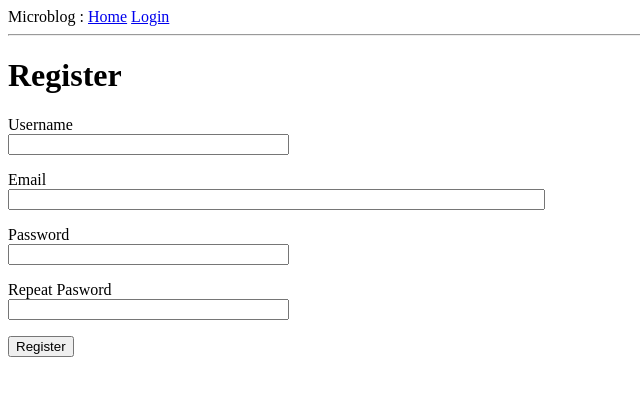
After one commit to surucodes/microblog, a Flask app: page /register in a window 1280 px wide. The commit adds this page. Shown: the top 396 px of the page, without its empty margins (0-640 px from the left). Run offline with Flask 3, Linux system fonts and the light colour scheme.

Commit message:
Add pwd hashing,Login,User Registration

```diff
--- a/app/__init__.py
+++ b/app/__init__.py
@@ -2,8 +2,12 @@ from flask import Flask
 from config import Config
 from flask_sqlalchemy import SQLAlchemy
 from flask_migrate import Migrate
+from flask_login import LoginManager
 app = Flask(__name__)
 app.config.from_object(Config)
+login = LoginManager(app)
+login.login_view = 'login'
+# for implementing features such as allowing access to a page ONLY when logged in, and redirecting to the login in view funtion if not , flask needs to know what is the view function that handles login. The above line is for that purpose.
 db = SQLAlchemy(app)
 # This line initializes the Flask-SQLAlchemy extension and connects your Flask app to a database.
 migrate = Migrate(app, db)
--- a/app/forms.py
+++ b/app/forms.py
@@ -1,8 +1,10 @@
 # The Flask-WTF extension uses Python classes to represent web forms. A form class simply defines the fields of the form as class variables.
 from flask_wtf import FlaskForm
 from wtforms import StringField,PasswordField,BooleanField,SubmitField
-from wtforms.validators import DataRequired
-
+from wtforms.validators import ValidationError,DataRequired,Email,EqualTo
+import sqlalchemy as sa
+from app import db
+from app.models import User
 class LoginForm(FlaskForm):
     username = StringField('Username' , validators = [DataRequired()])
     password = PasswordField('Password', validators=[DataRequired()])
@@ -12,3 +14,22 @@ class LoginForm(FlaskForm):
 # 🧠 This adds a text input box for the user to type their username.
 # 'Username' is the label that will be shown next to the box.
 # Internally, Flask-WTF takes care of naming it username, validating it, and showing it on the HTML page when you write {{ form.username() }}.
+
+class RegistrationForm(FlaskForm):
+    username = StringField('Username' , validators = [DataRequired()])
+    email = StringField('Email', validators = [DataRequired(), Email()])
+    password = PasswordField('Password', validators=[DataRequired()])
+    password2 = PasswordField(
+        'Repeat Pasword' , validators = [DataRequired() , EqualTo('password')])
+    submit  = SubmitField('Register')
+
+    def validate_username(self,username) :
+        user = db.session.scalar(sa.select(User).where(User.username == username.data))
+        if user is not None :
+            raise ValidationError('Please use a different username.')
+
+    def validate_email(self,email):
+        user = db.session.scalar(sa.select(User).where(User.email == email.data))
+        if user is not None:
+            raise ValidationError('Please enter a differnt email address.')
+    # When you add any methods that match the pattern validate_<field_name>, WTForms takes those as custom validators and invokes them in addition to the stock validators. I have added two of those methods to this class for the username and email fields.
--- a/app/routes.py
+++ b/app/routes.py
@@ -4,10 +4,25 @@ from app import app
 #A view function is just a Python function that runs when someone visits a specific URL on your Flask website.
 from flask import render_template , flash , redirect , url_for
 from app.forms import LoginForm
+
+from flask_login import current_user, login_user
+import sqlalchemy as sa
+from app import db
+from app.models import User
+from flask_login import logout_user
+from flask_login import login_required
+from flask import request
+from urllib.parse import urlsplit
+
+from app.forms import RegistrationForm
 @app.route('/')
 @app.route('/index')
+@login_required
+# When a user that is not logged in accesses a view function protected with the @login_required decorator, the decorator is going to redirect to the login page, but it is going to include some extra information in this redirect so that the application can then return to the original page. If the user navigates to /index, for example, the @login_required decorator will intercept the request and respond with a redirect to /login, but it will add a query string argument to this URL, making the complete redirect URL /login?next=/index. The next query string argument is set to the original URL, so the application can use that to redirect back after login.
+# When an unlogged-in user accesses a view protected by the @login_required decorator, it redirects to the login page with extra information to return to the original page. For example, if the user goes to /index, the decorator redirects to /login?next=/index, where ‘next’ is the original URL for post-login redirection.
+# Flask-Login uses the @login_required decorator to protect view functions from anonymous users. Placing this decorator below the @app.route decorator in Flask restricts access to authenticated users only.
 def index():
-    user = {'username':'Suraj'}
+    # user = {'username':'Suraj'}
 #     return '''
 #     <head>
 #         <title> Home Page - Microblog </title>
@@ -28,7 +43,7 @@ def index():
           'body': 'Beautiful day in portland with my banda!'
       }
   ]
-    return render_template("index.html",title='m  ', user = user , posts=posts)
+    return render_template("index.html",title='Home Page',posts=posts)
 # The render_template() function invokes the Jinja template engine that comes bundled with the Flask framework. Jinja substitutes {{ ... }} blocks with the corresponding values, given by the arguments provided in the render_template() call.
 
 # When a user visits /login, this happens:
@@ -43,10 +58,73 @@ def index():
 
 @app.route('/login', methods = ['GET','POST'])
 def login():
+    if current_user.is_authenticated:
+#         current_user is a special variable provided by Flask-Login.
+
+# It represents whoever is currently using your website:
+
+# If someone has logged in, current_user is the actual user object from your database.
+
+# If no one is logged in, current_user is an anonymous user (a special object Flask-Login provides)
+# current_user = the person using your app right now.
+
+# .is_authenticated = tells you if they’re logged in.
+
+     # checking for the first property of the user login criteria which helps us to find out of a user is logged in or not. this above line handle a case where an already logged-in user mistakenly visits the `/login` page. Using `current_user` from Flask-Login, which represents the current client (either a real user object of the User table or an anonymous one), we check the `is_authenticated` property. If the user is already logged in, we redirect them to the index page.
+
+        return redirect(url_for('index'))
+    # `url_for('index')` returns `'/'`, the URL path of the `index` VIEW FUNCTION defined with `@app.route('/')` in your Flask app.
+
     form = LoginForm()
     if form.validate_on_submit():
-        flash('Login requested for user {}, remember_me = {}'.format(
-            form.username.data , form.remember_me.data
-        ))
+        user = db.session.scalar(sa.select(User).where(User.username == form.username.data))
+        # User clicks "Submit" (POST request)
+        # Flask-WTF reads the incoming form data from the request.Now form.username.data will contain 'suraj' You can access it in your Flask route to log the user in, etc.
+        if user is None or not user.check_password(form.password.data):
+            flash('Invalid Username or password')
+            return redirect (url_for('login'))
+        login_user(user,remember = form.remember_me.data)
+        next_page = request.args.get('next')
+        # gets the value of the next argument in the query which is produced by @login_required decorator inorder to redirect to the original page to which the user intended to go in the first place(but login required stopped him so to login first) from the login page Example: if the URL is /login?next=/dashboard, next_page becomes "/dashboard".
+        # netloc means "network location" — it includes the domain name and (optional) port.For a URL like https://google.com/page, netloc is google.com.
+
+        if not next_page or urlsplit(next_page).netloc != '':
+        # checks for Case 3 mentioned below. Basically, this ensures next_page is a relative URL (like /dashboard), and not an external URL (like http://malliciousevilsite.com).netloc is only present in full URLs (like http://...), so we block those.
+
+
+            next_page = url_for('index')
+        return redirect(next_page)
+        # return redirect(url_for('index'))
+        # flash('Login requested for user {}, remember_me = {}'.format(
+        #     form.username.data , form.remember_me.data
+        # ))
+        # return redirect(url_for('index'))
+
+#         Case 1: If the `next` argument is not present in the login URL, the application redirects the user to the default index page. For example, if the login URL is `/login` and there is no `next` argument, the user is redirected to `/`.
+
+#    - Case 2: If the `next` argument is present and points to a relative path, the application redirects the user to that path. For instance, if the login URL is `/login?next=/dashboard`, the user is redirected to `/dashboard`.
+
+#    - Case 3: If the `next` argument is present and points to a full URL with a domain name, the application ignores it for security reasons and redirects the user to the index page. For example, if the login URL is `/login?next=https://malicioussite.com`, the user is redirected to `/` instead of the malicious site.
+
+    return render_template('login.html',title ='Sign In', form = form)
+
+@app.route('/logout')
+def logout():
+    logout_user()
+    return redirect(url_for('index'))
+
+
+@app.route('/register', methods= ['GET', 'POST'])
+def register():
+    if current_user.is_authenticated:
         return redirect(url_for('index'))
-    return render_template('login.html',title ='Sign In', form = form)
+    form = RegistrationForm()
+    if form.validate_on_submit():
+        # validate_on_submit() is a Flask-WTF method that does two things at once:Checks if the form has been submitted (request.method == "POST")Validates the form data (i.e., runs all the validators on the form fields)
+        user = User(username = form.username.data, email= form.email.data)
+        user.set_password(form.password.data)
+        db.session.add(user)
+        db.session.commit()
+        flash('Congratulations , you are now a registered user!')
+        return redirect(url_for('login'))
+    return render_template('register.html', title = 'Register',form= form)
--- a/app/templates/base.html
+++ b/app/templates/base.html
@@ -10,8 +10,16 @@
 
     </head>
     <body>
-        <div> Microblog : <a href="{{ url_for('index') }}">Home</a>
-                        <a href="{{ url_for('login') }}">Login</a>
+        <div>
+             Microblog :
+              <a href="{{ url_for('index') }}">Home</a>
+               {% if current_user.is_anonymous %}
+              <a href="{{ url_for('login')}}">Login</a>
+              <!--The is_anonymous property is one of the attributes that Flask-Login 'adds to user objects' through the UserMixin class. The current_user.is_anonymous expression is going to be True only when the user is not logged in(current_user returns the user object of logged in user from the db and something else if not logged in .
+              Login link in the navigation bar automatically switch to a Logout link after the user logs in -->
+              {% else %}
+              <a href="{{ url_for('logout') }}">Logout</a>
+              {% endif %}
         </div>
         <hr>
         {% with messages = get_flashed_messages() %}
--- a/app/templates/index.html
+++ b/app/templates/index.html
@@ -1,7 +1,7 @@
 {% extends "base.html" %}
 
 {% block content %}
-    <h1>Hi, {{ user.username }}!</h1>
+    <h1>Hi, {{ current_user.username }}!</h1>
     {% for post in posts %}
     <div><p>{{ post.author.username }} says: <b>{{ post.body }}</b></p></div>
     {% endfor %}
--- a/app/templates/login.html
+++ b/app/templates/login.html
@@ -48,4 +48,5 @@ When you log in with a form (username and password), it would be very bad if you
         <p> {{form.submit()}}</p>
 
     </form>
+    <p>New User?<a href="{{url_for('register')}}">Click to Register!</a></p>
 {% endblock %}
--- /dev/null
+++ b/app/templates/register.html
@@ -0,0 +1,36 @@
+{% extends "base.html" %}
+{% block content %}
+    <h1>Register</h1>
+    <form action="". method="post">
+        {{form.hidden_tag()}}
+        <p>
+            {{form.username.label}}<br>
+            {{form.username(size=32)}}<br>
+            {% for error in form.username.errors %}
+            <span style="color: red;">[{{ error }}]</span>
+            {% endfor %}
+        </p>
+        <p>
+            {{form.email.label}}<br>
+            {{form.email(size=64)}}<br>
+            {% for error in form.email.errors %}
+            <span style="color: red;">[{{ error }}]</span>
+            {% endfor %}
+        </p>
+        <p>
+            {{form.password.label}}<br>
+            {{form.password(size=32)}}<br>
+            {% for error in form.password.errors %}
+            <span style="color: red;">[{{ error }}]</span>
+            {% endfor %}
+        </p>
+        <p>
+            {{form.password2.label}}<br>
+            {{form.password2(size=32)}}<br>
+            {% for error in form.password2.errors %}
+            <span style="color: red;">[{{ error }}]</span>
+            {% endfor %}
+        </p>
+        <p>{{form.submit() }}</p>
+    </form>
+    {% endblock %}
```
Also changed, not shown: app/models.py (+53 -1 lines), app/test.py (deleted, +0 -21 lines), app.db.
